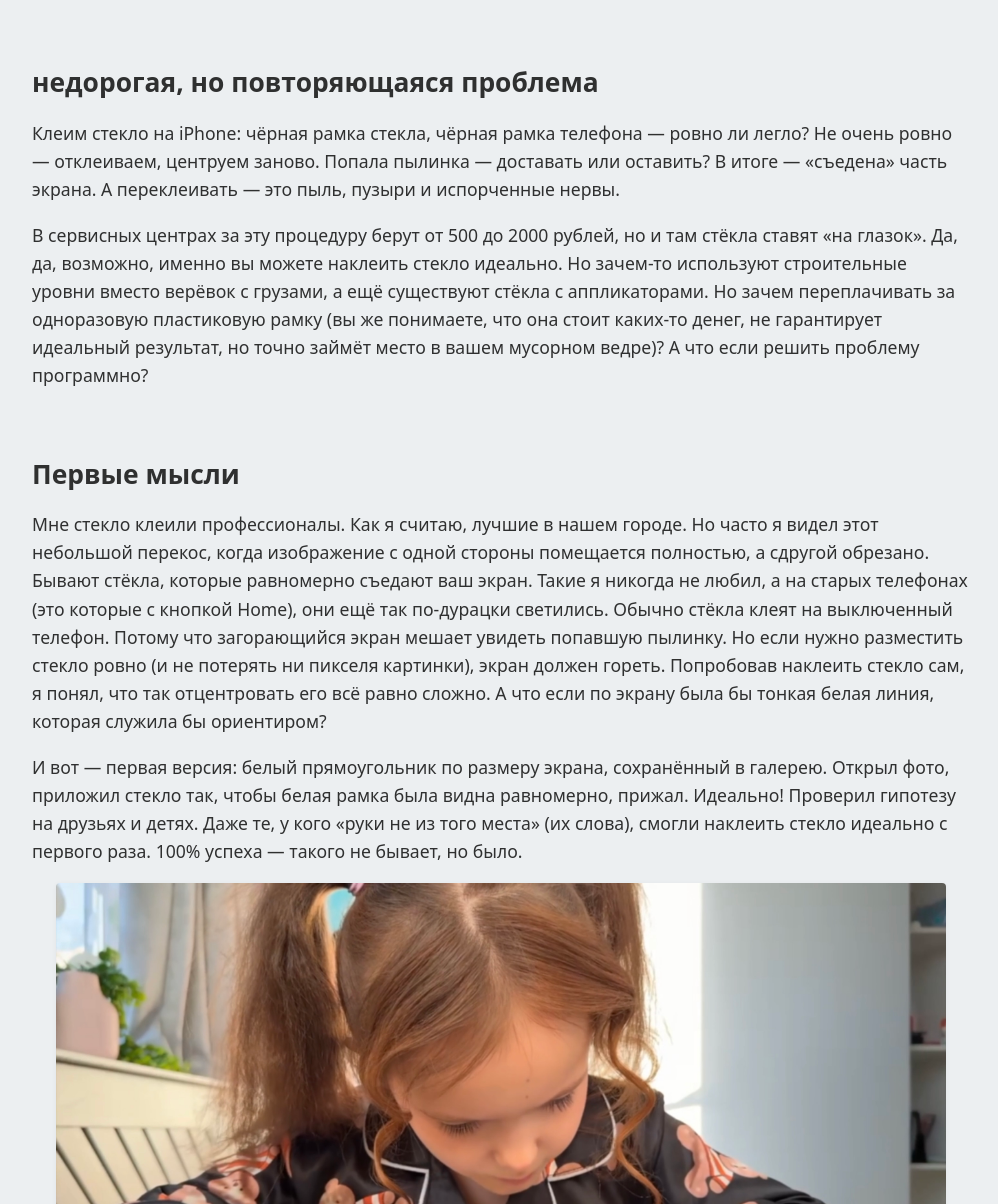
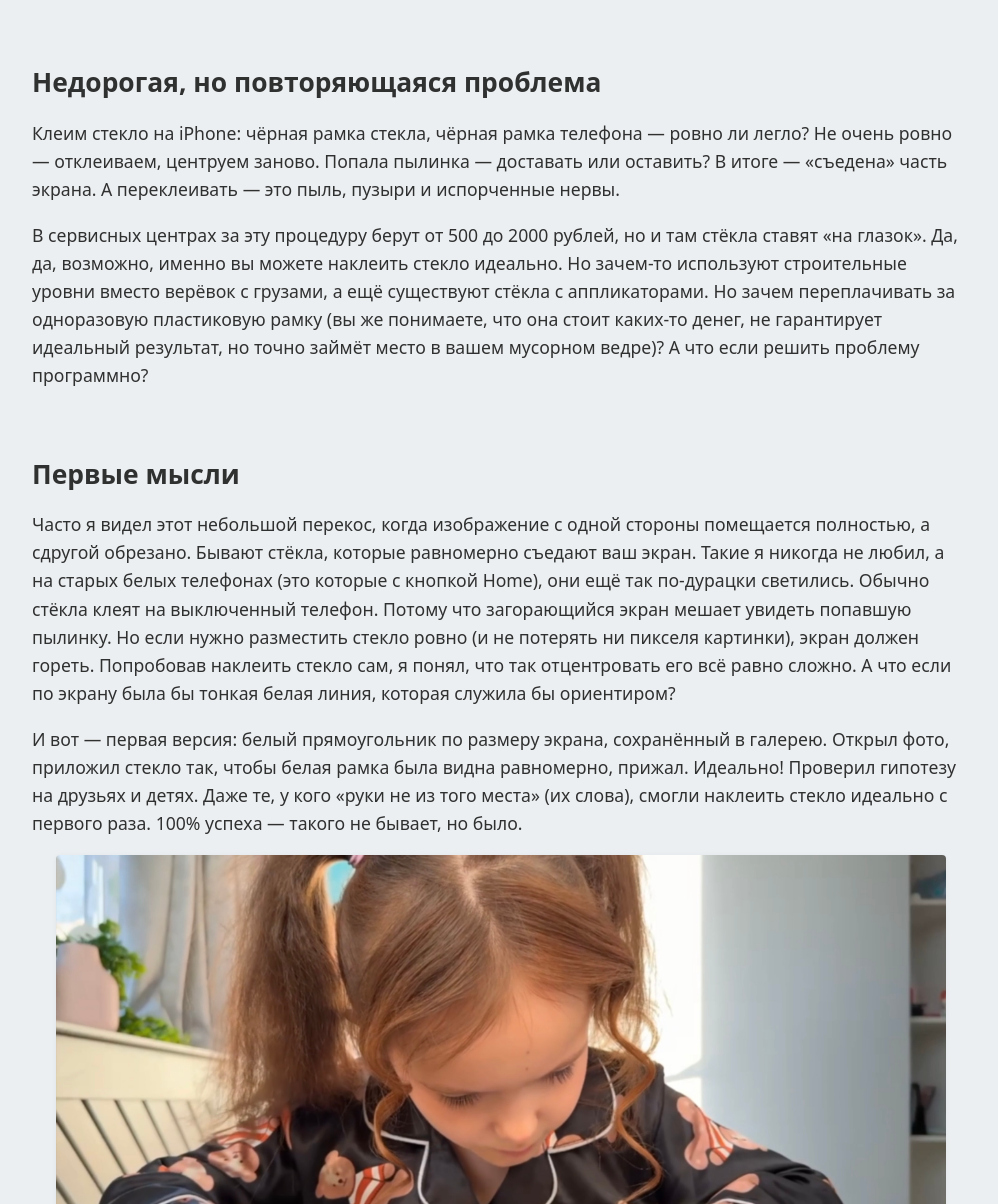
Before and after one commit to artembolotov/artembolotov.github.io, a Jekyll site: the page built from blog/_posts/2025-08-10-screenlines.md, in a window 1280 px wide and 1400 px high, scrolled down 721 px. Shown: the part 196-1400 px from the top of the window, without its empty margins (139-1137 px from the left). Built offline with Jekyll 4.4.1, drawn with Linux system fonts in a browser that asks for light colours; some of the changed text lies outside the part shown.

Commit message:
Screenlines post fixed

```diff
--- a/blog/_posts/2025-08-10-screenlines.md
+++ b/blog/_posts/2025-08-10-screenlines.md
@@ -18,7 +18,7 @@ draft: true
 {% endcapture %}
 {% include gallery.html images=gallery_appstore %}
 
-## недорогая, но повторяющаяся проблема
+## Недорогая, но повторяющаяся проблема
 
 Клеим стекло на iPhone: чёрная рамка стекла, чёрная рамка телефона — ровно ли легло? Не очень ровно — отклеиваем, центруем заново. Попала пылинка — доставать или оставить? В итоге — «съедена» часть экрана. А переклеивать — это пыль, пузыри и испорченные нервы.
 
@@ -26,7 +26,7 @@ draft: true
 
 ## Первые мысли
 
-Мне стекло клеили профессионалы. Как я считаю, лучшие в нашем городе. Но часто я видел этот небольшой перекос, когда изображение с одной стороны помещается полностью, а сдругой обрезано. Бывают стёкла, которые равномерно съедают ваш экран. Такие я никогда не любил, а на старых телефонах (это которые с кнопкой Home), они ещё так по-дурацки светились. Обычно стёкла клеят на выключенный телефон. Потому что загорающийся экран мешает увидеть попавшую пылинку. Но если нужно разместить стекло ровно (и не потерять ни пикселя картинки), экран должен гореть. Попробовав наклеить стекло сам, я понял, что так отцентровать его всё равно сложно. А что если по экрану была бы тонкая белая линия, которая служила бы ориентиром?
+Часто я видел этот небольшой перекос, когда изображение с одной стороны помещается полностью, а сдругой обрезано. Бывают стёкла, которые равномерно съедают ваш экран. Такие я никогда не любил, а на старых белых телефонах (это которые с кнопкой Home), они ещё так по-дурацки светились. Обычно стёкла клеят на выключенный телефон. Потому что загорающийся экран мешает увидеть попавшую пылинку. Но если нужно разместить стекло ровно (и не потерять ни пикселя картинки), экран должен гореть. Попробовав наклеить стекло сам, я понял, что так отцентровать его всё равно сложно. А что если по экрану была бы тонкая белая линия, которая служила бы ориентиром?
 
 И вот — первая версия: белый прямоугольник по размеру экрана, сохранённый в галерею. Открыл фото, приложил стекло так, чтобы белая рамка была видна равномерно, прижал. Идеально!
 Проверил гипотезу на друзьях и детях. Даже те, у кого «руки не из того места» (их слова), смогли наклеить стекло идеально с первого раза. 100% успеха — такого не бывает, но было.
```
Also changed, not shown: other parts of blog/_posts/2025-08-10-screenlines.md (+1 -1 lines).
